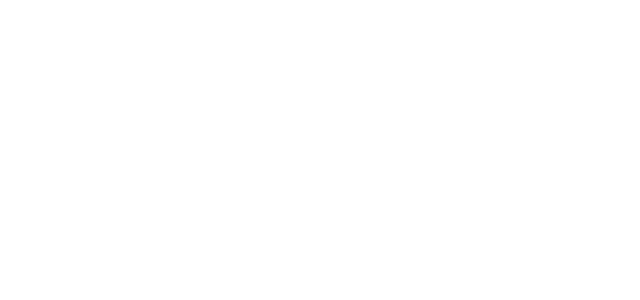
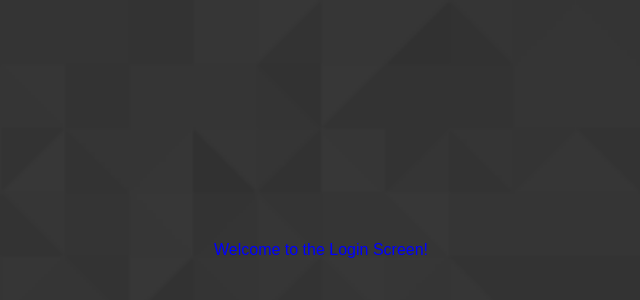
Before and after one commit to knightmac19/Money-Dunn-Right, a React (Create React App) app in the folder client/: page / in a window 1280 px wide. Shown: the top 300 px of the page, without its empty margins (319-959 px from the left). Built offline with nearby package versions, Linux system fonts and the light colour scheme.

Commit message:
setting wrapper component with background

```diff
--- a/client/package.json
+++ b/client/package.json
@@ -8,6 +8,7 @@
     "@testing-library/user-event": "^7.2.1",
     "axios": "^0.20.0",
     "bcrypt": "^5.0.0",
+    "bootstrap": "^4.5.2",
     "react": "^16.13.1",
     "react-bootstrap": "^1.3.0",
     "react-dom": "^16.13.1",
--- a/client/public/index.html
+++ b/client/public/index.html
@@ -28,6 +28,11 @@
   </head>
   <body>
     <noscript>You need to enable JavaScript to run this app.</noscript>
+    <!-- <style>
+      html, body {
+        height: 100%;
+      }
+    </style> -->
     <div id="root"></div>
     <!--
       This HTML file is a template.
@@ -39,5 +44,6 @@
       To begin the development, run `npm start` or `yarn start`.
       To create a production bundle, use `npm run build` or `yarn build`.
     -->
+
   </body>
 </html>
--- a/client/src/App.css
+++ b/client/src/App.css
@@ -1,3 +1,8 @@
+html, body {
+  height: 100%;
+  margin: 0;
+}
+
 .parent {
   display: "flex";
   align-items: "center";
--- a/client/src/App.js
+++ b/client/src/App.js
@@ -1,18 +1,23 @@
 import React from 'react';
-import logo from './logo.svg';
+import 'bootstrap/dist/css/bootstrap.min.css';
 import './App.css';
-import { BrowserRouter as Router, Switch, Route } from "react-router-dom";
+import {
+  BrowserRouter as Router,
+  Switch,
+  Route
+} from "react-router-dom";
 import Login from './pages/Login';
+import Wrapper from './components/Wrapper';
 
 
 function App() {
   return (
     <Router>
-
+      <Wrapper>
         <Switch>
-          <Route exact path="/Login" component={Login} />
+          <Route exact path="/" component={Login} />
         </Switch>
-
+      </Wrapper>
     </Router>
   );
 }
--- /dev/null
+++ b/client/src/components/Wrapper/index.js
@@ -0,0 +1,8 @@
+import React from "react";
+import "./style.css";
+
+function Wrapper(props) {
+  return <main className="wrapper" {...props} />;
+}
+
+export default Wrapper;
--- /dev/null
+++ b/client/src/components/Wrapper/style.css
@@ -0,0 +1,11 @@
+.wrapper {
+  font-family: "open-sans-bold", sans-serif;
+  background-image: url("./prism.png");
+  /* background-color: rgb(214, 248, 248); */
+  height: 100%;
+  background-position: center;
+  background-size: cover;
+  background-repeat: repeat;
+  min-height: 100vw;
+  /* padding-bottom: 3%; */
+}
```
Also changed, not shown: client/src/components/Wrapper/prism.png (added), 1 other file (tests, documents, lock files or other folders).
